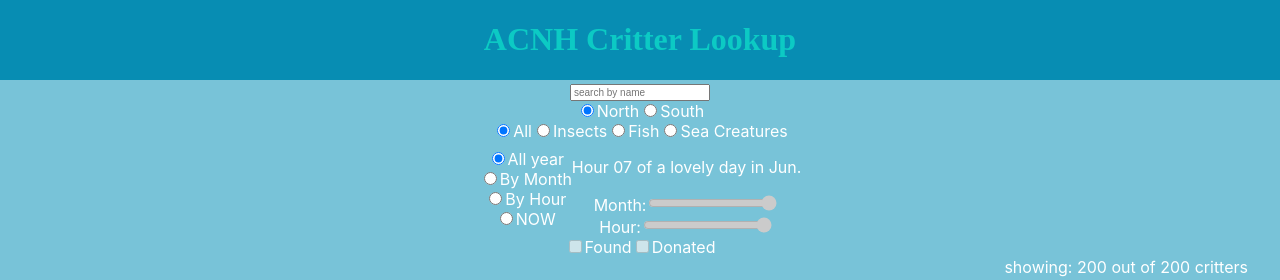
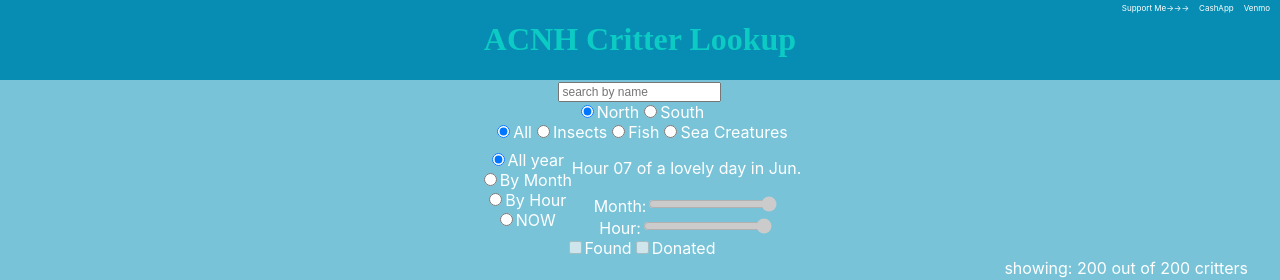
Before and after one commit to chironjon/island-comp, a React (Create React App) app: page / in a window 1280 px wide. Shown: the top 280 px of the page. Built offline with nearby package versions, Linux system fonts and the light colour scheme; grey boxes are pictures that could not be loaded.

Commit message:
uploading readme and added a way to get funds

```diff
--- a/src/App.css
+++ b/src/App.css
@@ -6,8 +6,26 @@
   border: 1px solid green;
 }*/
 
+#payme {
+  position: absolute;
+  top: -10px;
+  right: 5px;
+  font-size: 8px;
+  display: flex;
+  color: white;
+}
+
+#payme p {
+  padding: 5px;
+}
+
+a {
+  text-decoration: none;
+  color: inherit;
+}
+
 input {
-  font-size: 10px;
+  font-size: 12px;
   width: auto;
 }
 
--- a/src/App.js
+++ b/src/App.js
@@ -89,6 +89,11 @@
       <div className="App">
         <div className="App-title">
           <h1>ACNH Critter Lookup</h1>
+          <div id="payme">
+            <p>Support Me→→→</p>
+            <p id="cashapp"><a href="https://cash.app/$ChironJon">CashApp</a></p>
+            <p id="venmo"><a href="https://www.venmo.com/ChironJon">Venmo</a></p>
+          </div>
         </div>
         <div className="Content">
           <UserInput
```
Also changed, not shown: 1 other file (tests, documents, lock files or other folders).
